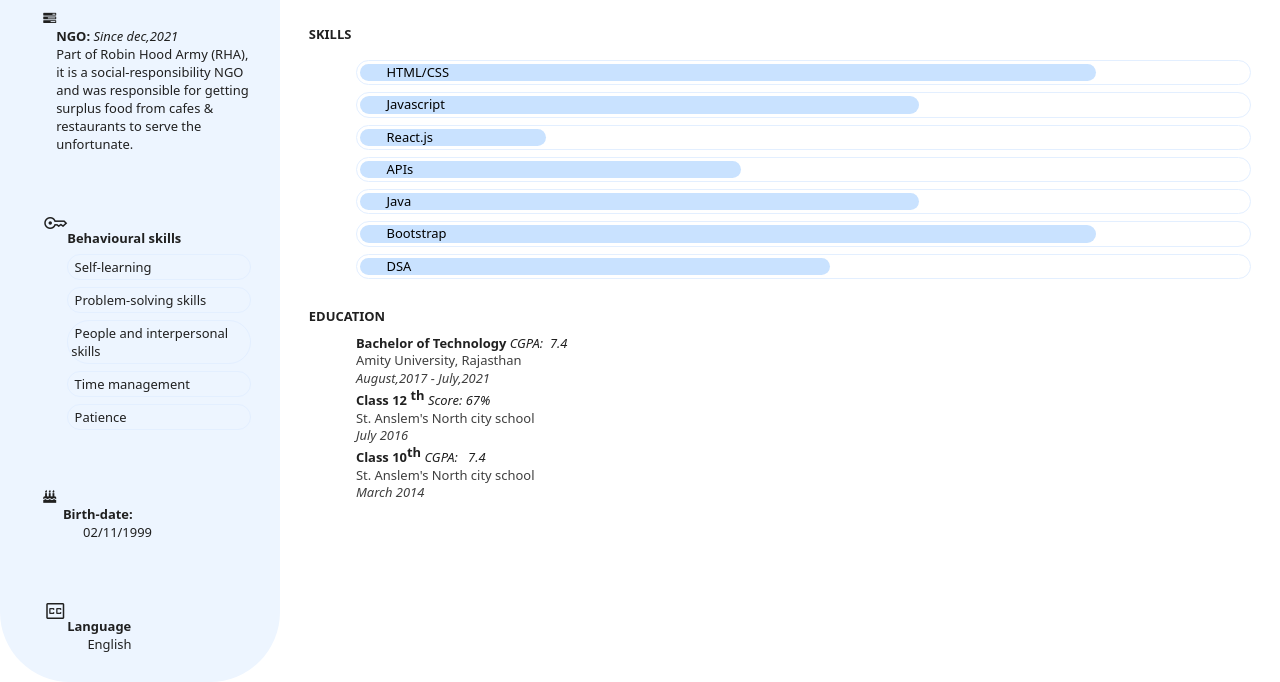
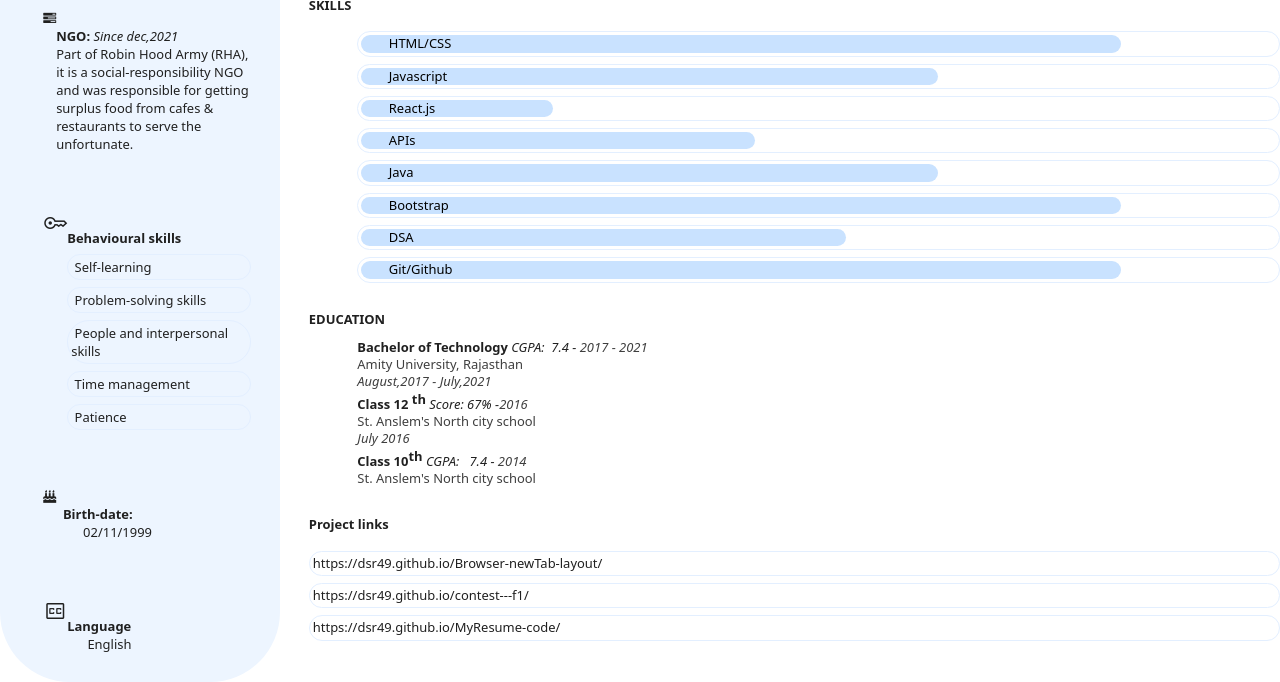
Before and after one commit to dsr49/MyResume-code, a plain HTML site: page index.html in a window 1280 px wide. Shown: the part 422-1104 px from the top of the page. Drawn offline with nearby package versions, Linux system fonts and the light colour scheme.

Commit message:
Update index.html

```diff
--- a/index.html
+++ b/index.html
@@ -88,7 +88,11 @@ div.section{
 
 div.profile{
     /* background-color: rgb(255, 131, 131); */
-    padding: 2rem;
+    margin-top: 0%;
+    margin-right: 0%;
+    padding: 0rem;
+    padding-left: 2rem;
+    padding right: 4rem;
     line-height: 1.2rem;
 }
 div > h2 {
@@ -274,7 +278,7 @@ li > .h{
         width: 1%;
     }
     100%{
-        width:70%;
+        width:80%;
     }
 }
 li > .i{
@@ -307,7 +311,6 @@ li > .i{
     }
 
   }
-
 
 </style>
 </head>
@@ -439,28 +442,46 @@ li > .i{
                         <li>
                             <div class="g">DSA</div>
                         </li>
+                         <li>
+                            <div class="h">Git/Github</div>
+                        </li>
 
+
+
+                    </ul>
                 </div>
             </div>
-                <div class="edu">
+
+
+            <div class="edu">
                 <h2>EDUCATION</h2>
                 <div class="space">
-                    <h3>Bachelor of Technology</h3>&nbsp;<em>CGPA: &nbsp;7.4 </em>
+                    <h3>Bachelor of Technology</h3>&nbsp;<em>CGPA: &nbsp;7.4  - </em>  <em style="color: rgb(63, 63, 63);">2017 - 2021</em>
                     <p style="color: rgb(63, 63, 63);">Amity University, Rajasthan</p>
                     <em style="color: rgb(63, 63, 63);">August,2017 - July,2021</em>
 
                     <br>
-                    <h3>Class 12 <sup>th</sup> </h3>&nbsp;<em>Score: 67%</em>
+                    <h3>Class 12 <sup>th</sup> </h3>&nbsp;<em>Score: 67% -</em><em style="color: rgb(63, 63, 63);">2016</em>
                     <p style="color: rgb(63, 63, 63);">St. Anslem's North city school</p>
                     <em style="color: rgb(63, 63, 63);">July 2016</em>
 
                     <br>
-                    <h3>Class 10<sup>th</sup></h3>&nbsp;<em>CGPA: &nbsp 7.4</em>
+                    <h3>Class 10<sup>th</sup></h3>&nbsp;<em>CGPA: &nbsp 7.4 - </em> <em style="color: rgb(63, 63, 63);">2014</em>
                     <p style="color: rgb(63, 63, 63);">St. Anslem's North city school</p>
-                    <em style="color: rgb(63, 63, 63);">March 2014</em>
+
 
 
                 </div>
+            </div>
+
+            <div class="Plink">
+                <h2>Project links</h2>
+                <ul>
+                    <li>https://dsr49.github.io/Browser-newTab-layout/</li>
+                    <li>https://dsr49.github.io/contest---f1/</li>
+                    <li>https://dsr49.github.io/MyResume-code/</li>
+                </ul>
+
             </div>
         </div>
 
```
